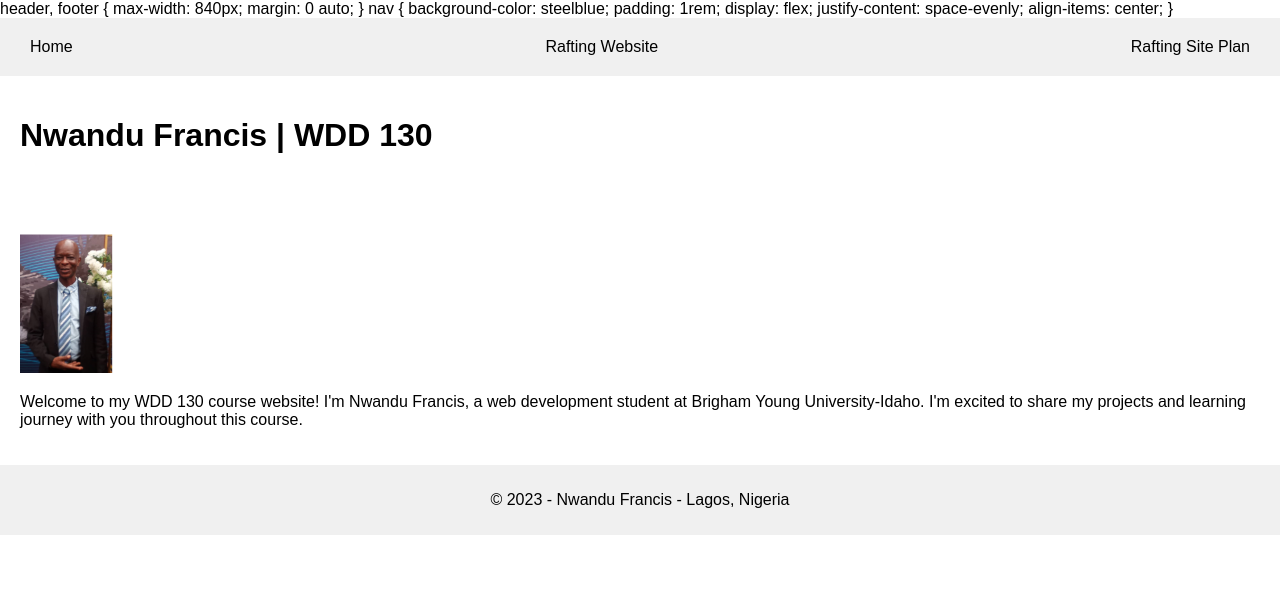
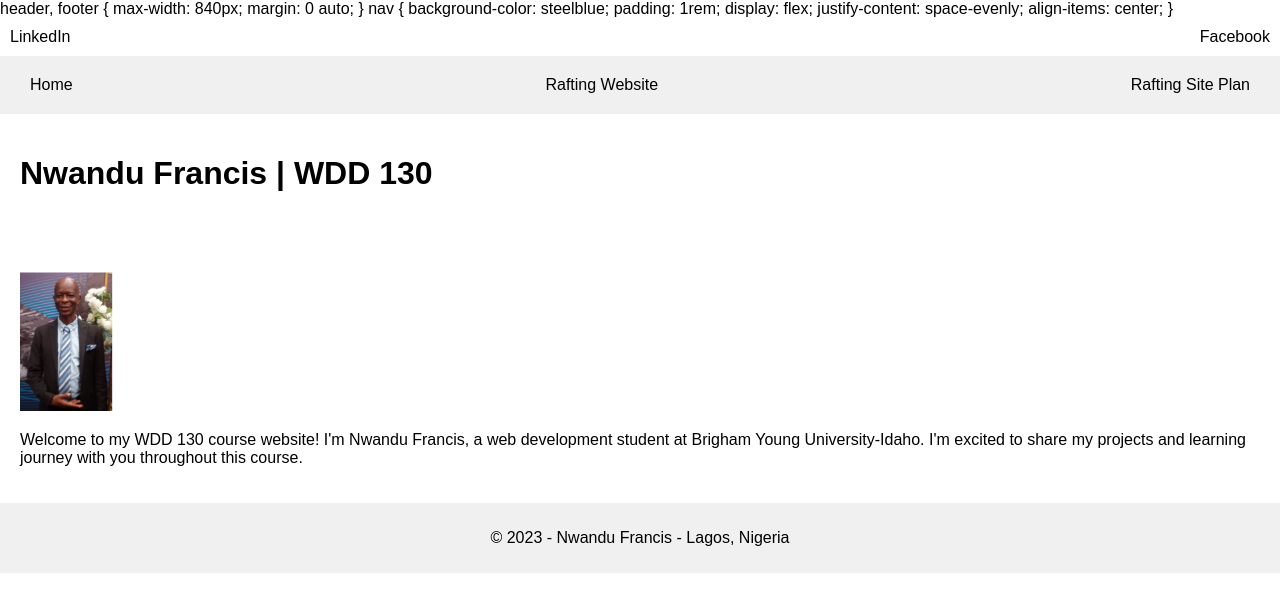
Before and after one commit to nwandufrancis/wdd130, a plain HTML site: page index.html in a window 1280 px wide. Drawn offline with Linux system fonts and the light colour scheme; files that its build step writes are made by us from their sources.

Commit message:
Added LinkedIn and Facebook links to navigation bar

```diff
--- a/index.html
+++ b/index.html
@@ -23,6 +23,12 @@ nav {
 	align-items: center;
   }
 
+  <nav>
+	<a href="#">LinkedIn</a>
+	<a href="#">Facebook</a>
+  </nav>
+
+
 <body>
 	<header>
 		<nav>
```
